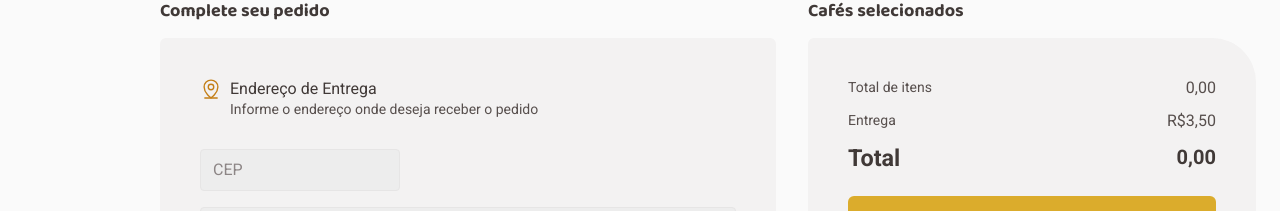
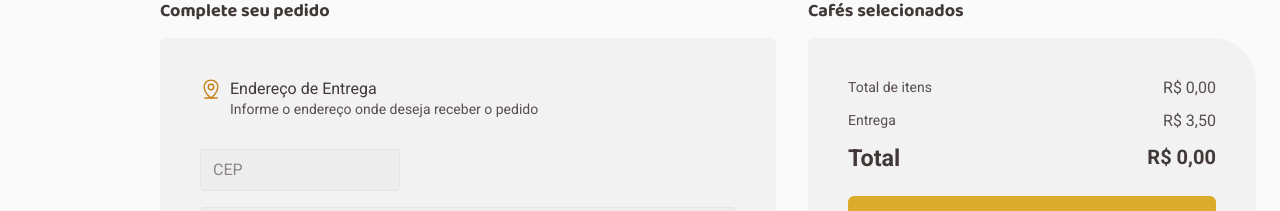
Before and after one commit to eoSalinas/coffee-delivery, a React (Vite) app: page /checkout in a window 1280 px wide. Shown: the part 148-359 px from the top of the page. Built offline with nearby package versions, Linux system fonts and the light colour scheme.

Commit message:
fix viewCart R$ with INTL and template literals

```diff
--- a/src/pages/checkout/components/CartView/index.tsx
+++ b/src/pages/checkout/components/CartView/index.tsx
@@ -43,20 +43,22 @@ export function CartView() {
         <PurchaseNote>
           <span>
             <p>Total de itens</p>
-            <p>{IntlCurrency.format(custOfCart)}</p>
+            <p>R$ {IntlCurrency.format(custOfCart)}</p>
           </span>
 
           <span>
             <p>Entrega</p>
-            <p>R$3,50</p>
+            <p>R$ 3,50</p>
           </span>
 
           <span>
             <h3>Total</h3>
             <p>
-              {isCartEmpty
-                ? IntlCurrency.format(0)
-                : IntlCurrency.format(totalPurchase)}
+              {`R$ ${
+                isCartEmpty
+                  ? IntlCurrency.format(0)
+                  : IntlCurrency.format(totalPurchase)
+              }`}
             </p>
           </span>
         </PurchaseNote>
--- a/src/pages/checkout/components/ItemList/index.tsx
+++ b/src/pages/checkout/components/ItemList/index.tsx
@@ -32,7 +32,7 @@ export function ItemList({ currentItem }: ItemListProps) {
       <ItemNote>
         <span>
           <h3>{`${currentItem.name}`}</h3>
-          <p>{IntlCurrency.format(currentItem.price)}</p>
+          <p>{`R$ ${IntlCurrency.format(currentItem.price)}`}</p>
         </span>
 
         <div>
```
